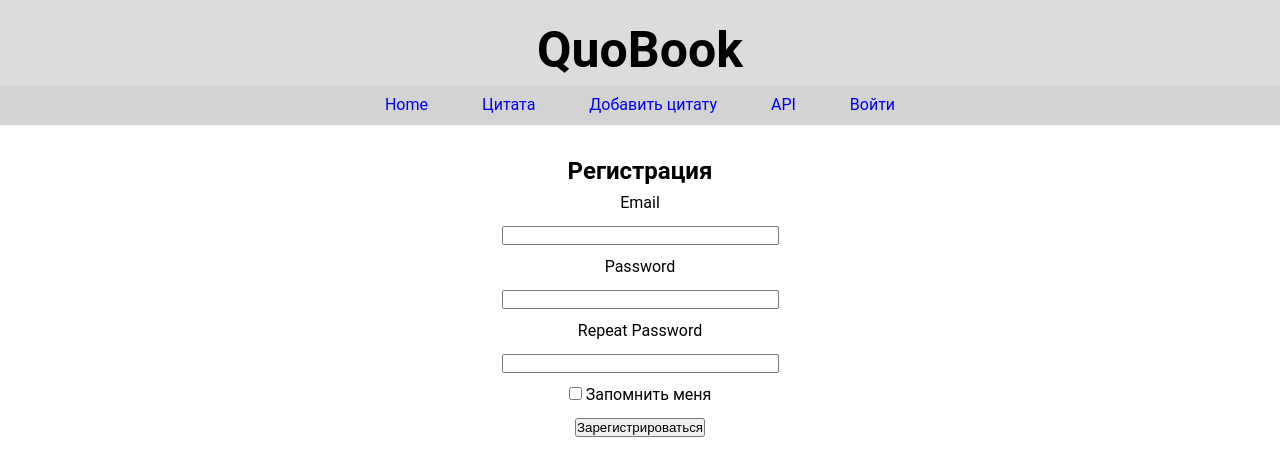
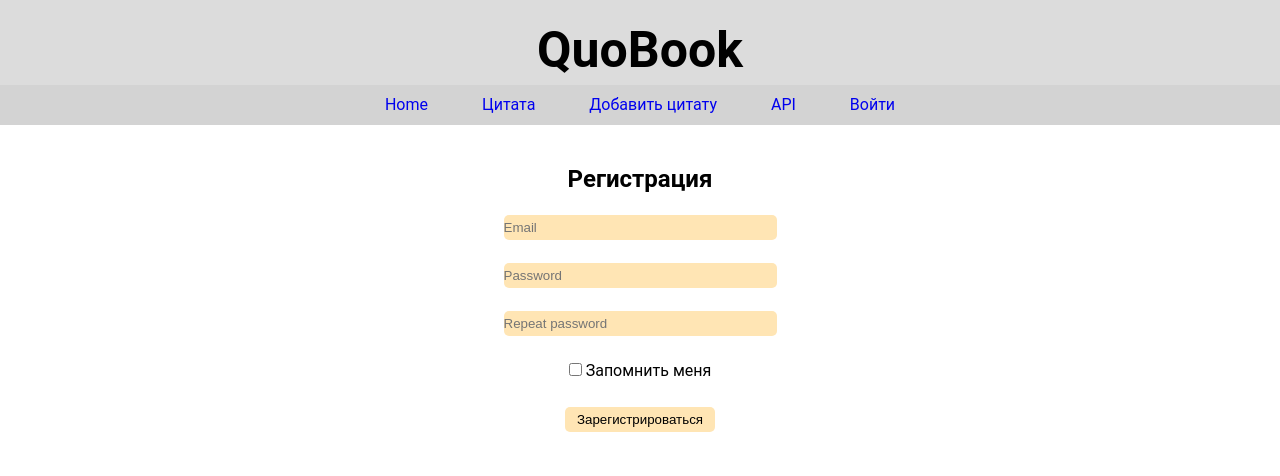
Before and after one commit to VGgog/QuoBook2.0, a Flask app: page /registration in a window 1280 px wide. Shown: the top 476 px of the page. Run offline with Flask 2, Linux system fonts and the light colour scheme.

Commit message:
Add placeholder in field, delete label, improved design

```diff
--- a/app/forms.py
+++ b/app/forms.py
@@ -13,8 +13,9 @@ class LoginForm(FlaskForm):
 
 class RegistrationForm(FlaskForm):
     """Форма регистрации нового пользователя"""
-    email = StringField('Email', validators=[DataRequired(), Email()])
-    password = PasswordField('Password', validators=[DataRequired()])
-    password2 = PasswordField('Repeat Password', validators=[DataRequired(), EqualTo('password')])
+    email = StringField(validators=[DataRequired(), Email()], render_kw={"placeholder": "Email"})
+    password = PasswordField(validators=[DataRequired()], render_kw={"placeholder": "Password"})
+    password2 = PasswordField(validators=[DataRequired(), EqualTo('password')],
+                              render_kw={"placeholder": "Repeat password"})
     remember_me = BooleanField('Запомнить меня')
     submit = SubmitField('Зарегистрироваться')
--- a/app/static/css/style.css
+++ b/app/static/css/style.css
@@ -72,19 +72,19 @@ ul#main_links li{
 	line-height: 3em
 }
 .registration{
-	line-height: 2em
+	line-height: 3em
 }
 .form-login-field{
 	height: 25px;
 	border: 3px, black;
 	background: #ffe5b4;
-	color: #ffe5b4;
+	color: black;
   border-radius: 5px;
 }
 .form-login-submit{
 	border: 3px, black;
 	height: 25px;
-	width: 70px;
+	width: 150px;
 	background: #ffe5b4;
 	border-radius: 5px;
 }
--- a/app/templates/registration.html
+++ b/app/templates/registration.html
@@ -6,28 +6,25 @@
         <form action="" method="post" novalidate>
             {{ form.hidden_tag() }}
             <p>
-                {{ form.email.label }}<br>
-                {{ form.email(size=32) }}<br>
+                {{ form.email(size=32, class_="form-login-field") }}<br>
                 {% for error in form.email.errors %}
-                <span style="color: red;">{{'Укажите правильный email-адрес'}}</span>
+                <span style="color: #D2691E;;">{{'Укажите правильный email-адрес.'}}</span>
                 {% endfor %}
             </p>
             <p>
-                {{ form.password.label }}<br>
-                {{ form.password(size=32) }}<br>
+                {{ form.password(size=32, class_="form-login-field") }}<br>
                 {% for error in form.password.errors %}
-                <span style="color: red;">{{'Это поле должно быть заполнено.'}}</span>
+                <span style="color: #D2691E;;">{{'Это поле должно быть заполнено.'}}</span>
                 {% endfor %}
             </p>
             <p>
-                {{ form.password2.label }}<br>
-                {{ form.password2(size=32) }}<br>
+                {{ form.password2(size=32, class_="form-login-field") }}<br>
                 {% for error in form.password2.errors %}
-                <span style="color: red;">{{'Пароли не совпадают'}}</span>
+                <span style="color: #D2691E;;">{{'Пароли не совпадают.'}}</span>
                 {% endfor %}
             </p>
-            <p>{{ form.remember_me() }} {{ form.remember_me.label }}</p>
-            <p>{{ form.submit() }}</p>
+            <p>{{ form.remember_me(class_="form-login-remember-me") }} {{ form.remember_me.label }}</p>
+            <p>{{ form.submit(class_="form-login-submit") }}</p>
         </form>
 </div>
 {% endblock %}
```
